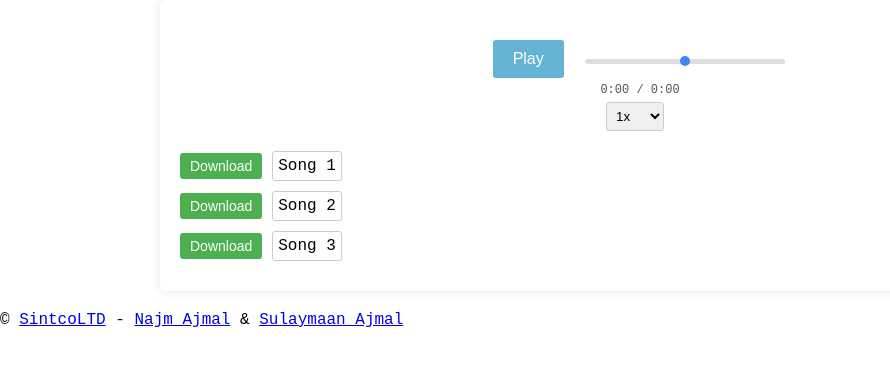
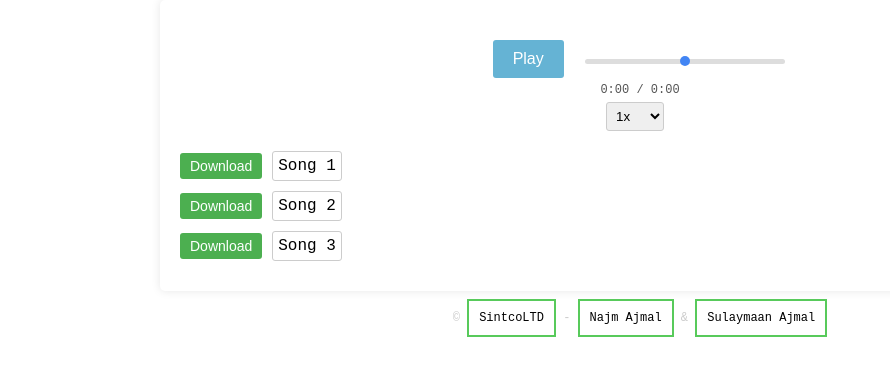
Before and after one commit to SintcoLTD/music-player, a plain HTML site: page index.html in a window 1280 px wide. Shown: the part 100-476 px from the top of the page, without its empty margins (0-890 px from the left). Drawn offline with Linux system fonts and the light colour scheme.

Commit message:
Update style.css
Added styles to watermark and <a> tag

```diff
--- a/style.css
+++ b/style.css
@@ -176,3 +176,28 @@ body {
 #speedSelect:focus{
     outline: none;
 }
+
+.watermark {
+    bottom: 10px;
+    width: 100%;
+    text-align: center;
+    font-size: 12px;
+    color: #ccc;
+}
+
+a {
+    color: blue;
+    padding: 10px;
+    text-decoration: none;
+  }
+
+  .github-link {
+    background-color: white;
+    color: black;
+    border: 2px solid #58ca5b;
+  }
+
+  .github-link-1:hover {
+    background-color: hsl(122, 39%, 41%);
+    color: white;
+  }
```
